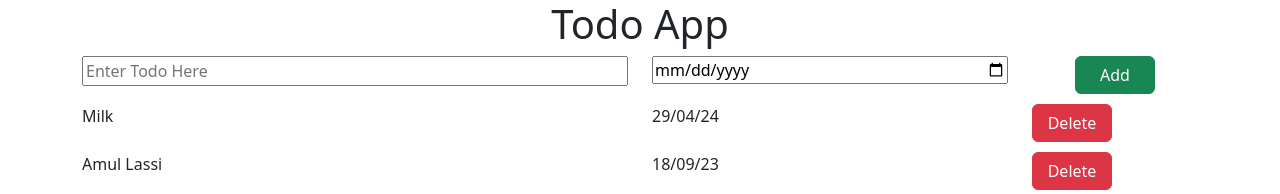
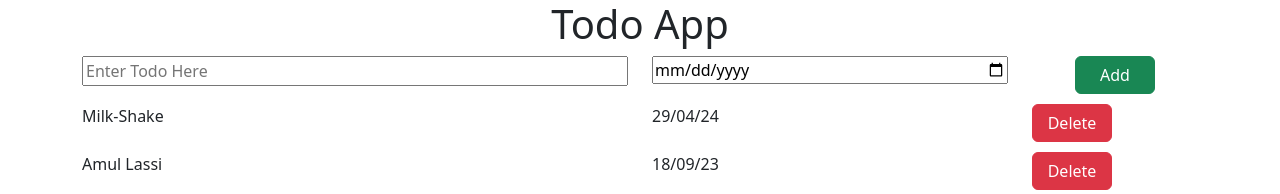
Before and after one commit to aabhishekdhakad/Todo-App-React, a React (Vite) app in the folder Project/Todo-App-V2/: page / in a window 1280 px wide. Shown: the top 194 px of the page. Built offline with nearby package versions, Linux system fonts and the light colour scheme.

Commit message:
Todo Project Push

```diff
--- a/Project/Todo-App-V2/src/App.jsx
+++ b/Project/Todo-App-V2/src/App.jsx
@@ -7,7 +7,7 @@ import Todoitems from "./Component/Todoitems";
 function App() {
   const todoItems = [
     {
-      name: "Milk",
+      name: "Milk-Shake",
       dueDate: "29/04/24",
     },
     {
```
